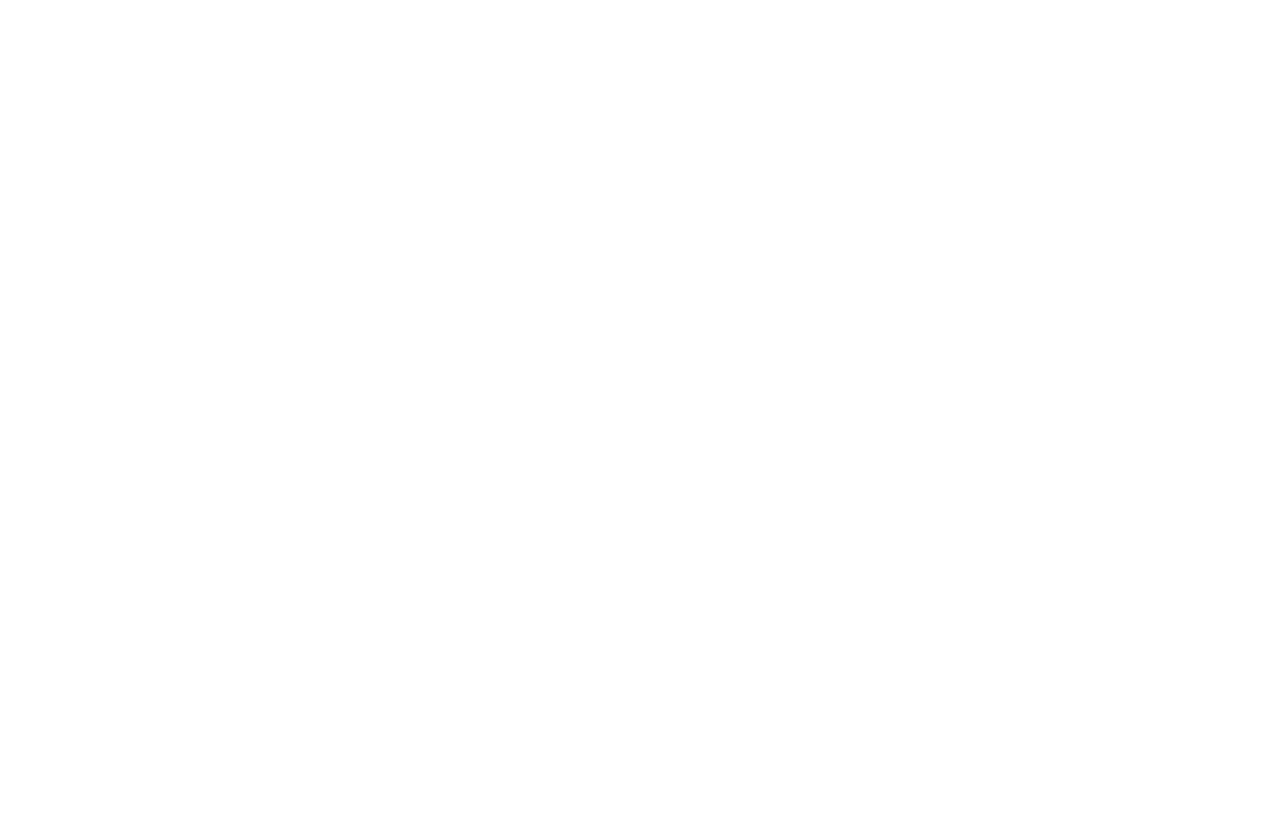
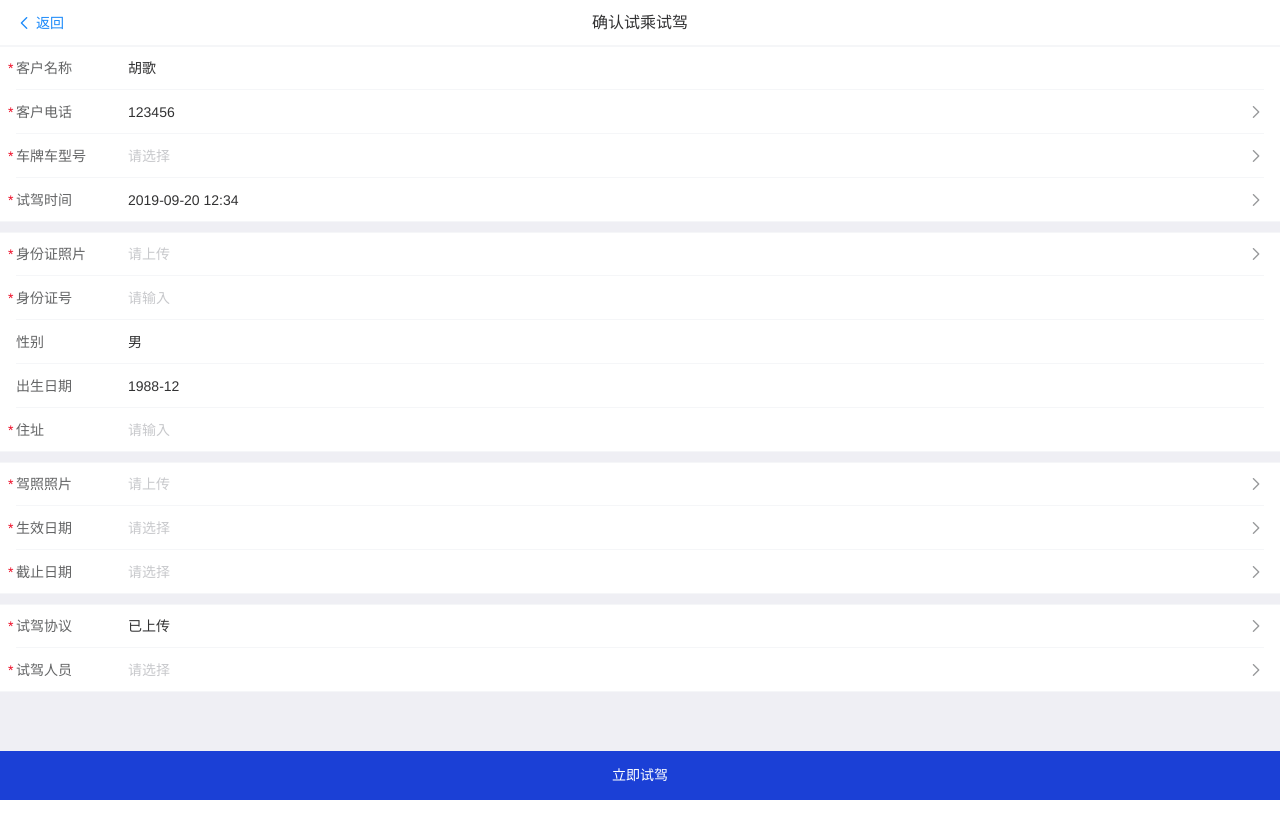
Before and after one commit to TimuJiang/vant-demo, a Vue app: page /#/try-car/detail/1 in a window 1280 px wide. Shown: the top 838 px of the page. Before the commit the page ends 800 px from the top, so only its background shows below. Built offline with nearby package versions, Linux system fonts and the light colour scheme.

Commit message:
1.试乘试驾列表页样式调整优化 2.确认试乘试驾/试乘试驾详情页-80%

```diff
--- a/src/views/try-car.route.js
+++ b/src/views/try-car.route.js
@@ -1,4 +1,5 @@
 import List from './try-car/list.route'
+import Detail from './try-car/detail.route'
 
 export default {
 	path: '/try-car',
@@ -8,6 +9,7 @@ export default {
 		// auth: ['user']
 	},
 	children: [
-		List
+		List,
+		Detail
 	]
 }
--- /dev/null
+++ b/src/views/try-car/detail.route.js
@@ -0,0 +1,9 @@
+export default {
+	path: 'detail/:routeType',
+	props: true,
+	component: () => import('./detail'),
+	meta: {
+	},
+	children: [
+	]
+}
--- /dev/null
+++ b/src/views/try-car/detail.vue
@@ -0,0 +1,119 @@
+<template lang="pug">
+	m-page(:head-title="title").try-car-detail
+		.container
+			.cell
+				van-cell-group
+					van-field(v-model="name" readonly label="客户名称" required)
+					van-field(v-model="phone" readonly label="客户电话" required right-icon="arrow" @click-right-icon="toBeContinued")
+					van-field(readonly label="车牌车型号" placeholder="请选择" required right-icon="arrow"  @click-right-icon="toBeContinued")
+					van-field(v-model="tryTimeStr" readonly label="试驾时间" required right-icon="arrow" @click-right-icon="showPopup")
+			.cell
+				van-cell-group
+					van-field(readonly label="身份证照片" placeholder="请上传" required right-icon="arrow"  @click-right-icon="toBeContinued")
+					van-field(v-model="id" label="身份证号" placeholder="请输入" required)
+					van-field(v-model="sex" readonly label="性别")
+					van-field(v-model="birth" readonly label="出生日期")
+					van-field(v-model="address" label="住址" placeholder="请输入" required)
+			.cell
+				van-cell-group
+					van-field(readonly label="驾照照片" placeholder="请上传" required right-icon="arrow"  @click-right-icon="toBeContinued")
+					van-field(v-model="startTime" readonly label="生效日期" placeholder="请选择" required right-icon="arrow"  @click-right-icon="toBeContinued")
+					van-field(v-model="endTime" readonly label="截止日期" placeholder="请选择" required right-icon="arrow"  @click-right-icon="toBeContinued")
+			.cell
+				van-cell-group
+					van-field(v-model="protocol" readonly label="试驾协议" required right-icon="arrow"  @click-right-icon="toBeContinued")
+					van-field(v-model="people" readonly label="试驾人员" placeholder="请选择" required right-icon="arrow"  @click-right-icon="toBeContinued")
+		.bottom-button 立即试驾
+		van-popup(
+			v-model="show"
+			position="bottom"
+		)
+			van-datetime-picker(
+			v-model="popupTimeSelect"
+			type="datetime"
+		)
+
+</template>
+
+<script>
+	import { Dialog } from 'vant';
+    export default {
+        name: 'detail',
+		data() {
+        	return {
+        		name: '胡歌',
+				phone: '123456',
+				id: '',
+				sex: '男',
+				birth: '1988-12',
+				address: '',
+				startTime: '', // 生效日期
+				endTime: '', // 截止日期
+				protocol: '已上传', // 试驾协议
+				people: '', // 试驾人员
+
+				currentOperateTimeType: '',
+				popupTimeSelect: new Date(),
+				tryTimeSelect: new Date(),
+				tryTimeHistory: new Date(),
+				show: false
+			}
+		},
+		props: {
+			routeType: {
+				default: ''
+			}
+		},
+		computed: {
+        	title() {
+        		return this.routeType === 'show' ? '试乘试驾详情' : '确认试乘试驾';
+			},
+			tryTimeStr() {
+        		return '2019-09-20 12:34';
+			}
+		},
+		methods: {
+			showPopup() {
+				this.show = true;
+			},
+			toBeContinued() {
+				Dialog.alert({
+					message: '→ To Be Continued...'
+				})
+			}
+		}
+    }
+</script>
+
+<style lang="scss" scoped>
+	.container {
+		position: absolute;
+		top: 46px;
+		bottom: 49px;
+		width: 100%;
+		overflow: scroll;
+		background-color: #efeff4;
+		.cell {
+			margin-bottom: 10px;
+		}
+	}
+	.bottom-button {
+		position: fixed;
+		height: 49px;
+		line-height: 49px;
+		text-align: center;
+		bottom: 0;
+		background-color: #1B40D6;
+		color: #fff;
+		width: 100%;
+	}
+</style>
+
+<style>
+	.try-car-detail .van-cell {
+		font-size: 14px;
+	}
+	.try-car-detail .container .cell .van-cell__title {
+		width: 100px;
+	}
+</style>
--- a/src/views/try-car/list.vue
+++ b/src/views/try-car/list.vue
@@ -1,23 +1,26 @@
 <template lang="pug">
-	m-page.list
-			van-tabs(v-model="active" title-active-color="#1B40D6" title-inactive-color="#333")
-				van-tab(title="全部")
-				van-tab(title="待试驾")
-				van-tab(title="试驾中")
-				van-tab(title="已完成")
+	m-page.list.try-car
+			.head
+				van-tabs(v-model="active" title-active-color="#1B40D6" title-inactive-color="#333")
+					van-tab(title="全部")
+					van-tab(title="待试驾")
+					van-tab(title="试驾中")
+					van-tab(title="已完成")
 			.container
 				.time-choose
-					van-dropdown-menu(v-if="false")
+					van-dropdown-menu(v-if="true")
 						van-dropdown-item(
-							title="2019年9月"
-							ref="item"
+							:title="currentDateFormat"
+							ref="timePicker"
 						)
 							van-datetime-picker(
 								v-model="currentDate"
 								type="year-month"
 								:formatter="formatter"
+								@confirm="dateConfirm"
+								@cancel="dateCancel"
 							)
-					| 2019年9月
+					// | 2019年9月
 				.list-container
 					van-list(
 						v-model="loading"
@@ -36,16 +39,16 @@
 								.car 试驾车型：2018款博越运动款运动款...
 							.operation
 								div
-									van-icon(name="phone-o" color="#1B40D6")
+									van-icon(name="phone-o" :color="companyBlue")
 									span 电话
 								div
-									van-icon(name="comment-o" color="#1B40D6")
+									van-icon(name="comment-o" :color="companyBlue")
 									span 短信
 								div(@click="cancel")
 									van-icon(name="close" color="red")
 									span 取消
-								div
-									van-icon(name="logistics" color="#1B40D6")
+								div(@click="goToDetail")
+									van-icon(name="logistics" :color="companyBlue" )
 									span 试驾
 							.status 待
 </template>
@@ -65,10 +68,33 @@
 				list: [
 					100, 101, 102
 				],
-				currentDate: new Date()
+				currentDate: new Date(),
+				confirmDate: new Date(), // 只有点击确认才会改变这个值 取消选择日期的时候返回到该值
+				companyBlue: '#1B40D6'
+			}
+		},
+		computed: {
+        	currentDateFormat() {
+				let year = this.currentDate.getFullYear();
+				let month = this.currentDate.getMonth() + 1;
+				return `${year}年${month}月`;
 			}
 		},
 		methods: {
+        	goToDetail() {
+        		this.$router.push('try-car/detail/show');
+			},
+        	toggleTimePicker() {
+				this.$refs.timePicker.toggle();
+			},
+        	dateConfirm(value) {
+				this.confirmDate = value;
+				this.toggleTimePicker();
+			},
+			dateCancel() {
+        		this.currentDate = this.confirmDate
+				this.toggleTimePicker();
+			},
 			formatter(type, value) {
 				if (type === 'year') {
 					return `${value}年`;
@@ -108,6 +134,7 @@
 <style lang="scss" scoped>
 	$company-blue: #1B40D6;
 	$common-grey: #efeff4;
+	$top-dis: 30px;
 	.container {
 		position: fixed;
 		width: 100%;
@@ -120,16 +147,15 @@
 		}
 		.time-choose {
 			width: 100%;
-			height: 36px;
+			height: $top-dis;
 			display: flex;
 			align-items: center;
-			font-size: 14px;
 			padding-left: 16px;
 		}
 		.list-container {
 			position: absolute;
 			width: 100%;
-			top: 36px;
+			top: $top-dis;
 			bottom: 0;
 			overflow: scroll;
 			.cell {
@@ -150,6 +176,7 @@
 					color: white;
 					border-top-right-radius: 5px;
 					border-bottom-left-radius: 5px;
+					font-size: 13px;
 				}
 				.info {
 					padding: 20px 20px 20px 15px;
@@ -157,19 +184,21 @@
 						font-weight: bold;
 					}
 					.time {
-						font-size: 14px;
+						font-size: 13px;
 						color: #999;
 						float: right;
 						padding-right: 20px;
 					}
 					.car {
 						color: #666;
+						font-size: 14px;
 					}
 				}
 				.operation {
-					padding: 10px 0;
+					padding: 6.5px 0;
 					border-top: 1px solid $common-grey;
 					display: flex;
+					font-size: 14px;
 					>div {
 						box-sizing: border-box;
 						width: 25%;
@@ -190,3 +219,20 @@
 		}
 	}
 </style>
+
+<style>
+	.try-car .time-choose .van-dropdown-menu {
+		height: unset;
+		background-color: transparent;
+	}
+	.try-car .time-choose .van-dropdown-menu__title {
+		font-size: 12px;
+		padding-left: 1px;
+	}
+	.try-car .head .van-tabs__line {
+		background-color: #1B40D6;
+	}
+	.try-car .operation .van-icon {
+		font-size: 17px;
+	}
+</style>
```
